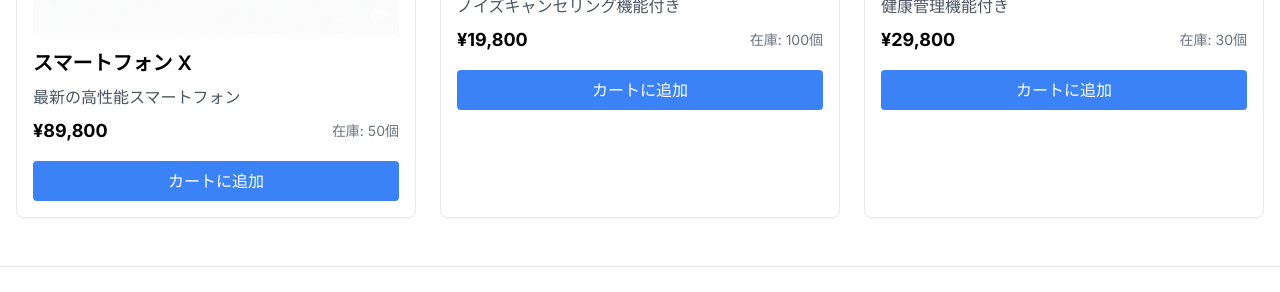
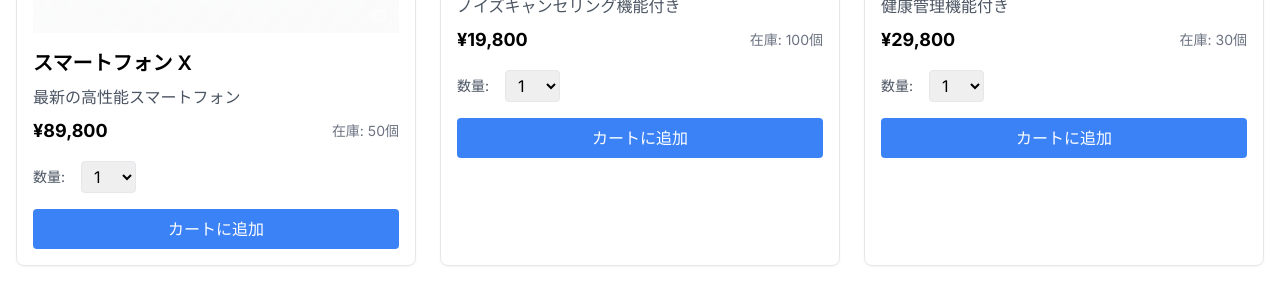
Before and after one commit to tamaco489/tanstack_query_sample, a Next.js app: page /products in a window 1280 px wide. Shown: the part 486-778 px from the top of the page. Built offline with nearby package versions, Linux system fonts and the light colour scheme.

Commit message:
add: cart system

```diff
--- a/app/carts/page.tsx
+++ b/app/carts/page.tsx
@@ -1,51 +1,9 @@
 'use client';
 
-import { useQuery, useMutation, useQueryClient } from '@tanstack/react-query';
-
-interface CartItem {
-  productId: number;
-  name: string;
-  price: number;
-  quantity: number;
-  image: string;
-}
-
-interface Cart {
-  id: string;
-  items: CartItem[];
-  subtotal: number;
-  shipping: number;
-  tax: number;
-  total: number;
-}
-
-async function fetchCart(): Promise<Cart> {
-  const response = await fetch('/api/carts');
-  const data = await response.json();
-  return data.cart;
-}
-
-async function removeFromCart(productId: number): Promise<Cart> {
-  const response = await fetch(`/api/carts?productId=${productId}`, {
-    method: 'DELETE',
-  });
-  const data = await response.json();
-  return data.cart;
-}
+import { useCart } from '../hooks/useCart';
 
 export default function CartPage() {
-  const queryClient = useQueryClient();
-  const { data: cart, isLoading, error } = useQuery({
-    queryKey: ['cart'],
-    queryFn: fetchCart,
-  });
-
-  const removeMutation = useMutation({
-    mutationFn: removeFromCart,
-    onSuccess: () => {
-      queryClient.invalidateQueries({ queryKey: ['cart'] });
-    },
-  });
+  const { cart, isLoading, error, removeFromCart } = useCart();
 
   if (isLoading) {
     return <div className="p-4">読み込み中...</div>;
@@ -81,10 +39,10 @@ export default function CartPage() {
               </div>
               <button
                 className="text-red-500 hover:text-red-700"
-                onClick={() => removeMutation.mutate(item.productId)}
-                disabled={removeMutation.isPending}
+                onClick={() => removeFromCart.mutate(item.productId)}
+                disabled={removeFromCart.isPending}
               >
-                {removeMutation.isPending ? '削除中...' : '削除'}
+                {removeFromCart.isPending ? '削除中...' : '削除'}
               </button>
             </div>
           ))}
@@ -126,4 +84,4 @@ export default function CartPage() {
       </div>
     </div>
   );
-}
+};
--- a/app/products/page.tsx
+++ b/app/products/page.tsx
@@ -1,6 +1,8 @@
 'use client';
 
 import { useQuery } from '@tanstack/react-query';
+import { useCart } from '../hooks/useCart';
+import { useState } from 'react';
 
 interface Product {
   id: number;
@@ -24,6 +26,9 @@ export default function ProductsPage() {
     queryFn: fetchProducts,
   });
 
+  const { cart, addToCart, updateQuantity } = useCart();
+  const [quantities, setQuantities] = useState<Record<number, number>>({});
+
   if (isLoading) {
     return <div className="p-4">読み込み中...</div>;
   }
@@ -32,11 +37,37 @@ export default function ProductsPage() {
     return <div className="p-4 text-red-500">エラーが発生しました</div>;
   }
 
+  const handleAddToCart = (product: Product) => {
+    const quantity = quantities[product.id] || 1;
+    addToCart.mutate({
+      productId: product.id,
+      name: product.name,
+      price: product.price,
+      quantity,
+      image: product.image
+    });
+    // 数量をリセット
+    setQuantities(prev => ({ ...prev, [product.id]: 1 }));
+  };
+
+  const handleQuantityChange = (productId: number, newQuantity: number) => {
+    setQuantities(prev => ({ ...prev, [productId]: newQuantity }));
+  };
+
+  const getCartItemQuantity = (productId: number): number => {
+    return cart?.items.find(item => item.productId === productId)?.quantity || 0;
+  };
+
   return (
     <div className="container mx-auto p-4">
       <h1 className="text-2xl font-bold mb-6">商品一覧</h1>
       <div className="grid grid-cols-1 md:grid-cols-2 lg:grid-cols-3 gap-6">
-        {products?.map((product) => (
+        {products?.map((product) => {
+          const cartQuantity = getCartItemQuantity(product.id);
+          const selectedQuantity = quantities[product.id] || 1;
+          const remainingStock = product.stock - cartQuantity;
+
+          return (
             <div key={product.id} className="border rounded-lg p-4 shadow-sm">
               <div className="aspect-w-16 aspect-h-9 mb-4 bg-gray-100 rounded">
                 <img
@@ -47,20 +78,43 @@ export default function ProductsPage() {
               </div>
               <h2 className="text-xl font-semibold mb-2">{product.name}</h2>
               <p className="text-gray-600 mb-2">{product.description}</p>
-            <div className="flex justify-between items-center">
+              <div className="flex justify-between items-center mb-4">
                 <span className="text-lg font-bold">¥{product.price.toLocaleString()}</span>
-              <span className="text-sm text-gray-500">在庫: {product.stock}個</span>
+                <span className="text-sm text-gray-500">在庫: {remainingStock}個</span>
+              </div>
+              {cartQuantity > 0 && (
+                <div className="mb-4 p-2 bg-blue-50 rounded text-sm text-blue-700">
+                  カートに {cartQuantity} 個追加済み
+                </div>
+              )}
+              <div className="flex items-center gap-4 mb-4">
+                <label htmlFor={`quantity-${product.id}`} className="text-sm text-gray-600">
+                  数量:
+                </label>
+                <select
+                  id={`quantity-${product.id}`}
+                  value={selectedQuantity}
+                  onChange={(e) => handleQuantityChange(product.id, Number(e.target.value))}
+                  className="border rounded px-2 py-1"
+                  disabled={remainingStock === 0}
+                >
+                  {[...Array(Math.min(remainingStock, 10))].map((_, i) => (
+                    <option key={i + 1} value={i + 1}>
+                      {i + 1}
+                    </option>
+                  ))}
+                </select>
               </div>
               <button
-              className="mt-4 w-full bg-blue-500 text-white py-2 px-4 rounded hover:bg-blue-600 transition-colors"
-              onClick={() => {
-                // カートに追加する処理を実装
-              }}
+                className="w-full bg-blue-500 text-white py-2 px-4 rounded hover:bg-blue-600 transition-colors disabled:bg-blue-300"
+                onClick={() => handleAddToCart(product)}
+                disabled={addToCart.isPending || remainingStock === 0}
               >
-              カートに追加
+                {addToCart.isPending ? '追加中...' : remainingStock === 0 ? '在庫切れ' : 'カートに追加'}
               </button>
             </div>
-        ))}
+          );
+        })}
       </div>
     </div>
   );
```
Lines whose indentation alone changed are shown as unchanged.
